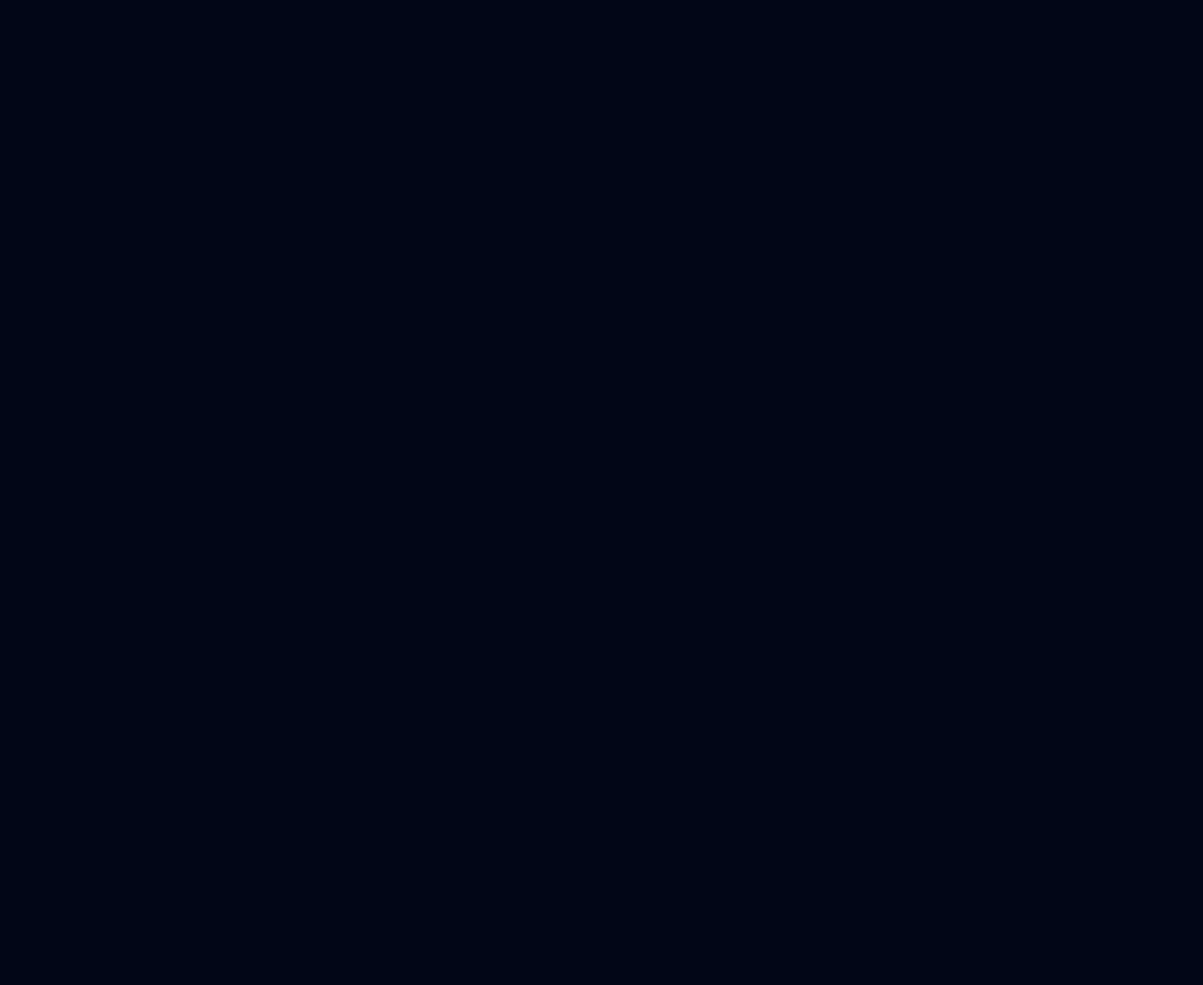
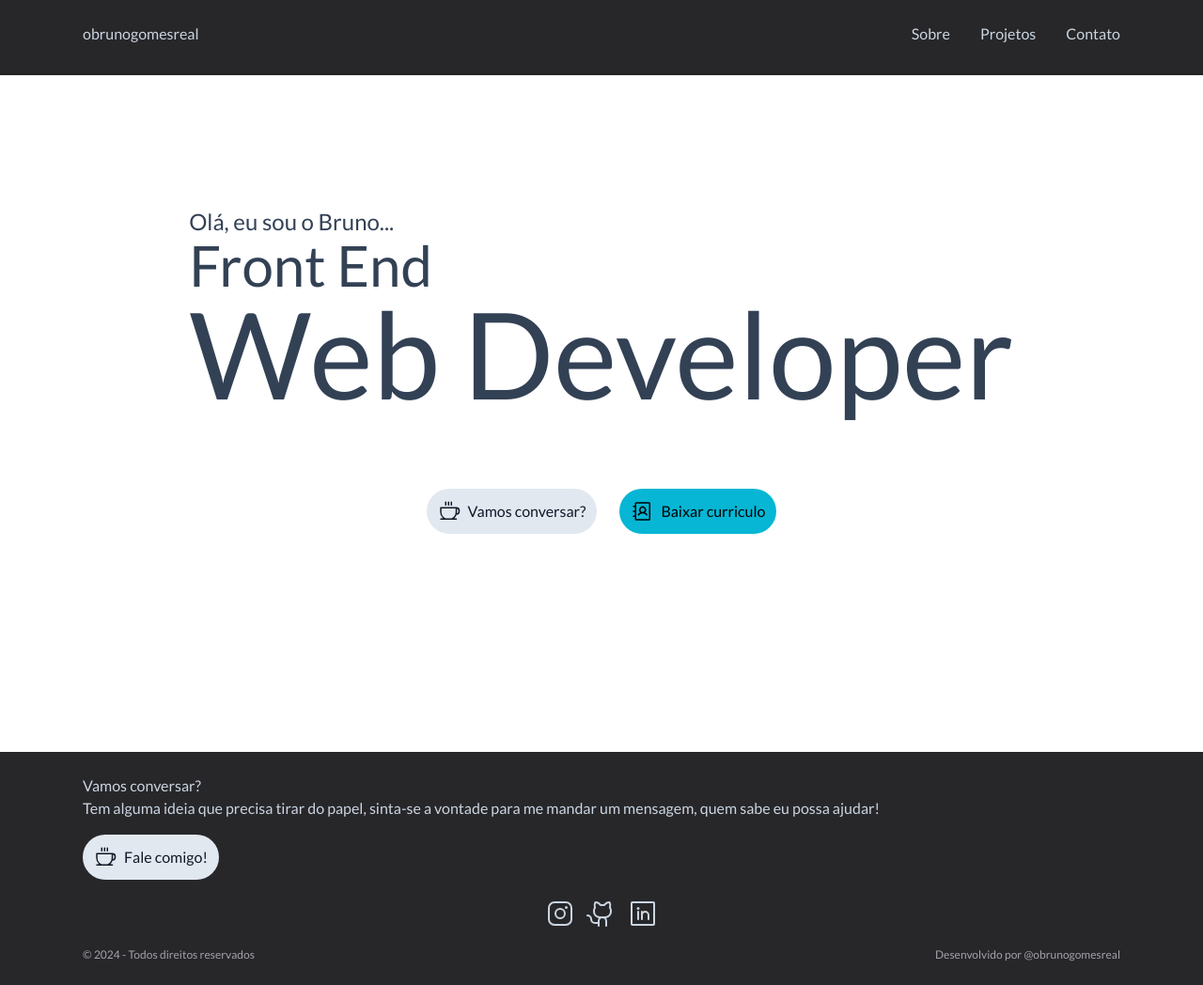
Before and after one commit to bgoomes/porifolio-obrunogomes, a React (Vite) app: page /home in a window 1280 px wide. Before the commit this address had no page. Shown: the whole page at 94% size. Before the commit the page ends 800 px from the top, so only its background shows below. Built offline with nearby package versions, Linux system fonts and the light colour scheme.

Commit message:
update rotas

```diff
--- a/src/App.tsx
+++ b/src/App.tsx
@@ -1,19 +1,11 @@
-import { Footer } from "./components/Footer";
-import { Header } from "./components/Header";
+
+import { Dev } from "./page/PageDev";
 
 
 export function App() {
   return (
     <main>
-      <Header />
-        <section className="w-full h-svh flex flex-col flex-1 bg-white">
-          <div className=" max-w-7xl border-4 m-auto p-2 text-slate-700">
-              <h1>Olá, eu sou o Bruno!</h1>
-              <h2 className="text-6xl">Front End</h2>
-              <h2 className="text-9xl">Desenvolvedor Web</h2>
-          </div>
-        </section>
-        <Footer />
+      <Dev />
     </main>
 
   )
--- a/src/Router.tsx
+++ b/src/Router.tsx
@@ -1,12 +1,12 @@
 import { Routes, Route } from 'react-router-dom'
 import { App } from './App'
-import { Dev } from './components/PageDev'
+import { Home } from './page/Home'
 
 export function Router(){
     return (
         <Routes>
-          <Route path='/' element={<Dev />} />
-          <Route path='/dev' element={<App />} />
+          <Route path='/' element={<App />} />
+          <Route path='/home' element={<Home />} />
         </Routes>
     )
 }
--- a/src/components/Footer/index.tsx
+++ b/src/components/Footer/index.tsx
@@ -1,3 +1,4 @@
+
 import { Redes } from "../ui/Redes";
 import { Button } from "../ui/button";
 
@@ -12,8 +13,13 @@ export function Footer(){
                     </p>
                 </header>
                 <Button title="Fale comigo!"/>
-                <div>
+                <div className="flex flex-col items-center">
                    <Redes />
+                   <div className="w-full flex justify-between">
+                        <span className="text-xs text-zinc-400">© 2024 - Todos direitos reservados</span>
+                        <span className="text-xs text-zinc-400">Desenvolvido por @obrunogomesreal</span>
+                   </div>
+
                 </div>
             </div>
 
--- a/src/components/Header/index.tsx
+++ b/src/components/Header/index.tsx
@@ -9,9 +9,9 @@ export function Header(){
                 </div>
                     <nav>
                         <ul className="flex gap-8">
-                            <li>Sobre</li>
-                            <li>Projetos</li>
-                            <li><Link to="#footer">Contato</Link></li>
+                            <li><Link to="#">Sobre</Link></li>
+                            <li><Link to="#">Projetos</Link></li>
+                            <li><Link to="#">Contato</Link></li>
                         </ul>
                     </nav>
              </div>
--- a/src/components/ui/button.tsx
+++ b/src/components/ui/button.tsx
@@ -1,13 +1,15 @@
-import { Coffee } from "@phosphor-icons/react"
+import { AddressBook, Coffee } from "@phosphor-icons/react"
 interface buttonType {
-    title: string
+    title: string,
+    iconBook?: boolean,
+    bgcolor?: boolean
 }
 
 
-export function Button({title, ...rest}:buttonType ){
+export function Button({title, iconBook, bgcolor, ...rest}:buttonType ){
     return (
-        <button className="flex gap-2 items-center text-gray-900 rounded-full bg-slate-200 p-3 w-40 " {...rest}>
-            <Coffee size={24} />
+        <button className={bgcolor ? "flex gap-2 items-center justify-center text-black rounded-full bg-cyan-500 p-3" : "flex gap-2 items-center justify-center text-gray-900 rounded-full bg-slate-200 p-3 "} {...rest}>
+           {iconBook ? <AddressBook size={24} /> : <Coffee size={24} /> }
            {title}
         </button>
 
--- /dev/null
+++ b/src/components/ui/tech.tsx
@@ -0,0 +1,14 @@
+export function Tech(){
+    return (
+        <div>
+            <div>
+                <ul className='flex flex-row gap-3 py-5'>
+                    <li></li>
+                    <li></li>
+                    <li></li>
+                    <li></li>
+                </ul>
+            </div>
+        </div>
+    )
+}
--- a/src/main.tsx
+++ b/src/main.tsx
@@ -1,14 +1,14 @@
 import React from 'react'
 import ReactDOM from 'react-dom/client'
-
-import './index.css'
 import { Router } from './Router.tsx'
 import { BrowserRouter } from 'react-router-dom'
+import './index.css'
+
 
 ReactDOM.createRoot(document.getElementById('root')!).render(
   <React.StrictMode>
     <BrowserRouter>
-       <Router />
+        <Router />
     </BrowserRouter>
   </React.StrictMode>,
 )
--- /dev/null
+++ b/src/page/Home/index.tsx
@@ -0,0 +1,24 @@
+import { Footer } from "../../components/Footer";
+import { Header } from "../../components/Header";
+import { Button } from "../../components/ui/button";
+
+export function Home(){
+    return (
+      <main>
+        <Header />
+        <section className="w-full h-svh flex flex-col justify-center items-center gap-10 bg-white">
+          <div className=" max-w-7xl p-2 text-slate-700 mb-3">
+              <h1 className="text-2xl">Olá, eu sou o Bruno...</h1>
+              <h2 className="text-6xl">Front End</h2>
+              <h2 className="text-9xl">Web Developer</h2>
+          </div>
+          <div className="flex flex-row gap-6 p-5 items-center justify-center text-zinc-700">
+            <Button title="Vamos conversar?"/>
+            <Button iconBook bgcolor title="Baixar curriculo"/>
+          </div>
+        </section>
+        <Footer />
+      </main>
+
+    )
+}
--- a/src/components/PageDev/index.tsx
+++ b/src/page/PageDev/index.tsx
@@ -1,4 +1,4 @@
-import { Redes } from "../ui/Redes";
+import { Redes } from "../../components/ui/Redes";
 import img from "../../assets/manutencao.svg"
 
 export function Dev() {
```
